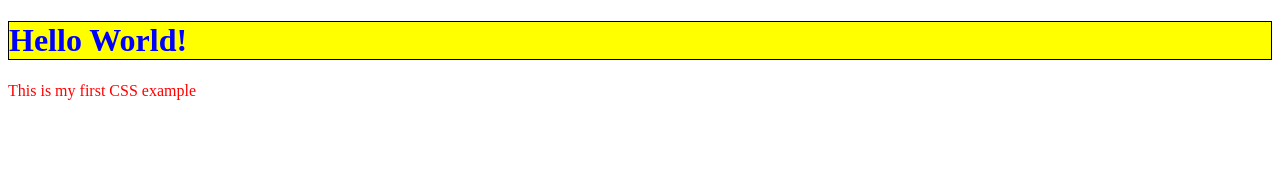
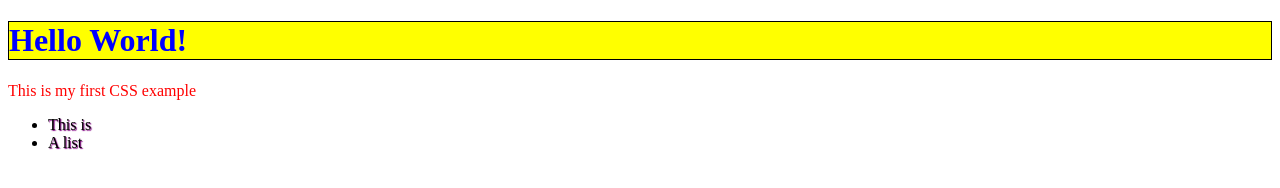
Before and after one commit to navono/learningCSS, a website: page index.html in a window 1280 px wide. Drawn offline with Linux system fonts and the light colour scheme.

Commit message:
添加注释。增加list

```diff
--- a/css/style.css
+++ b/css/style.css
@@ -1,3 +1,12 @@
+/* 大括号前的为选择器
+   选择器可以是：
+   - 元素类型
+   - className
+   - id
+
+*/
+
+
 h1 {
   color: blue;
   background-color: yellow;
@@ -7,3 +16,7 @@ h1 {
 p {
   color: red;
 }
+
+li {
+  text-shadow: 1px 1px 1px purple;
+}
--- a/index.html
+++ b/index.html
@@ -9,6 +9,9 @@
   <body>
     <h1>Hello World!</h1>
     <p>This is my first CSS example</p>
-
+    <ul>
+      <li>This is</li>
+      <li>A list</li>
+    </ul>
   </body>
 </html>
```
